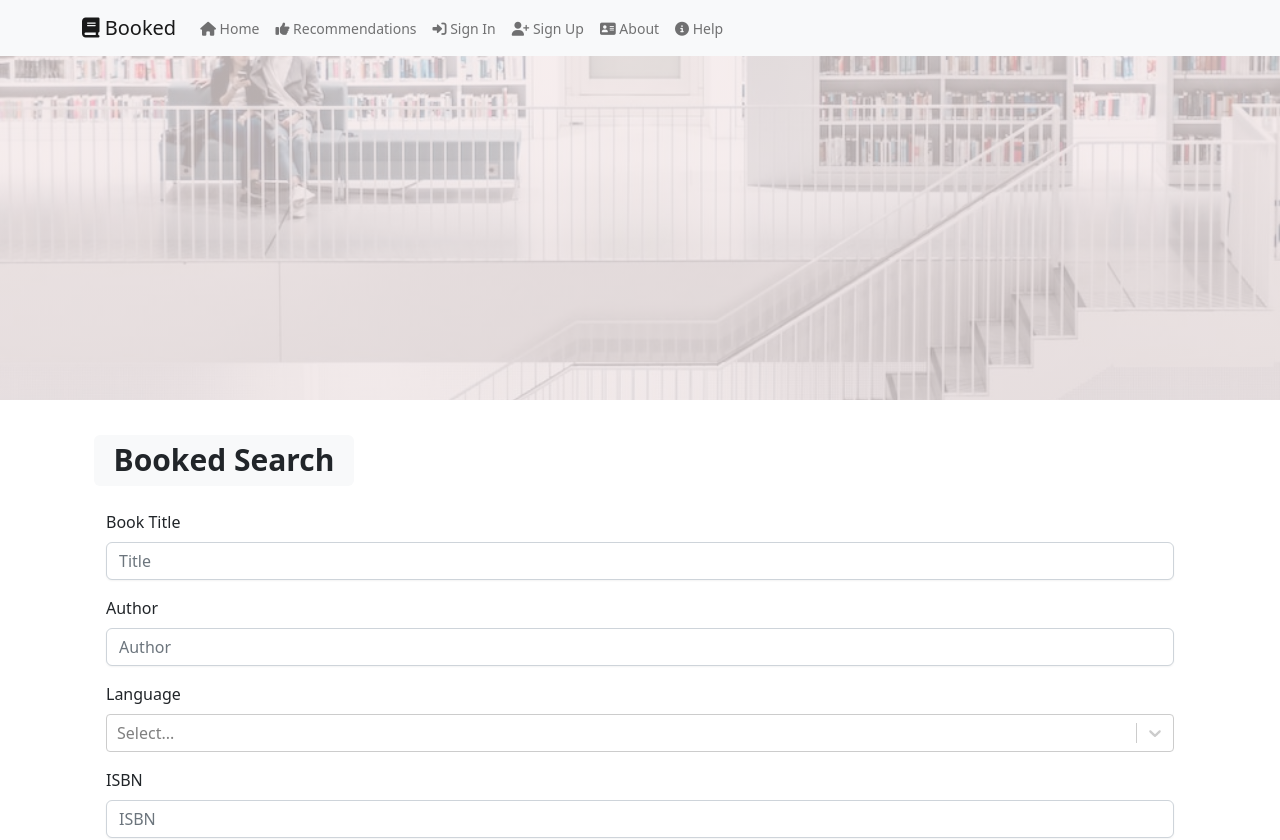
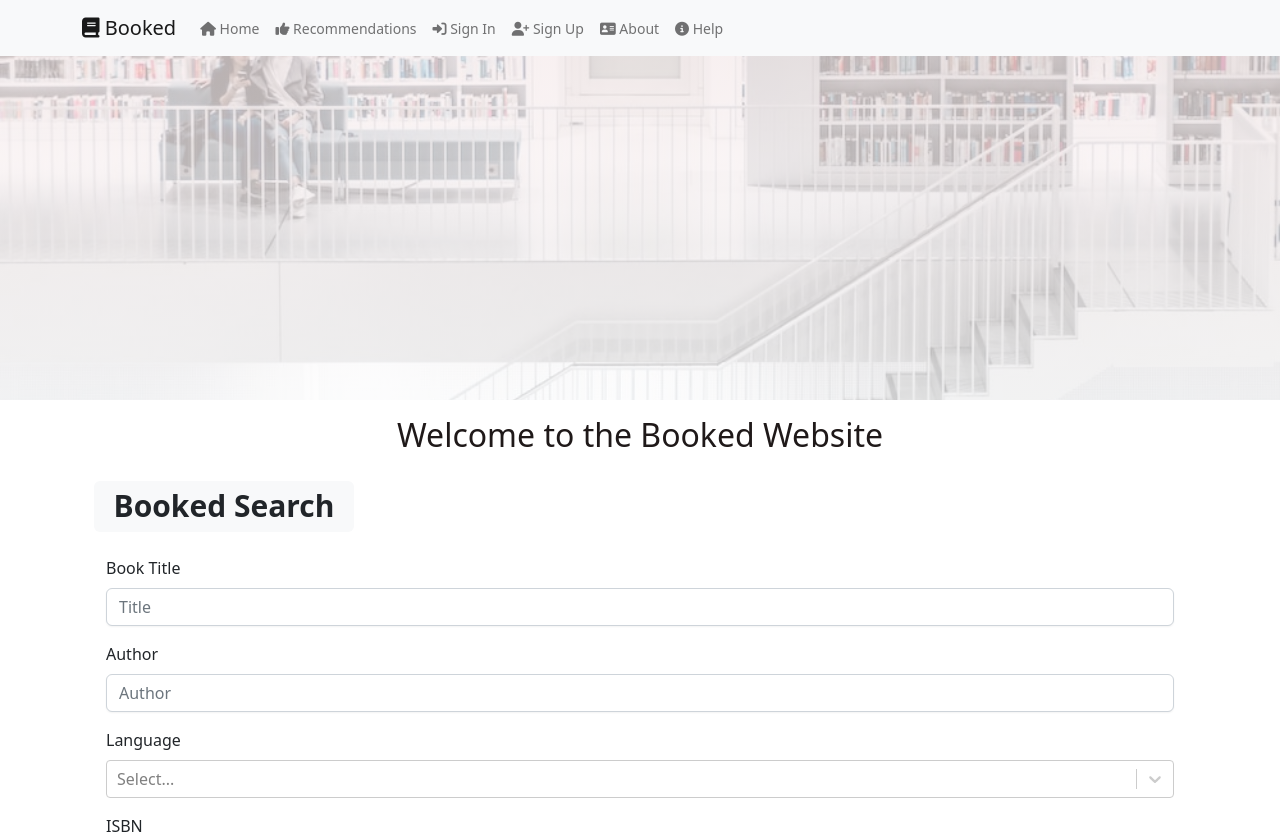
Before and after one commit to lvSojen/2023-Spring-CS411W-GOLD, a React (Create React App) app in the folder frontend/: page / in a window 1280 px wide. Shown: the top 840 px of the page. Built offline with nearby package versions, Linux system fonts and the light colour scheme.

Commit message:
Title text on top not inside header image

```diff
--- a/frontend/src/screens/HomeScreen.css
+++ b/frontend/src/screens/HomeScreen.css
@@ -5,7 +5,7 @@
 .home-header {
   background-image: linear-gradient(
       rgba(247, 235, 235, 0.75),
-      rgba(240, 229, 229, 0.75)
+      rgba(255, 255, 255, 0.75)
     ),
     url(../../src/assets/images/white-bookcase.jpg);
   background-size: cover;
@@ -14,3 +14,10 @@
   background-color: #333;
   height: 400px;
 }
+
+
+.homescreen-css h2 {
+  color: #1f1919;
+  background-color: rgba(255, 255, 255, 0.5);
+  text-align: center;
+}
--- a/frontend/src/screens/HomeScreen.js
+++ b/frontend/src/screens/HomeScreen.js
@@ -10,6 +10,7 @@ import "./HomeScreen.css"
 function HomeScreen() {
   return (
     <div className="homescreen-css">
+      <h2>Welcome to the Booked Website</h2>
       <Container className="py-3 ">
         <h1>
           <Badge bg="light">Booked Search</Badge>
```
